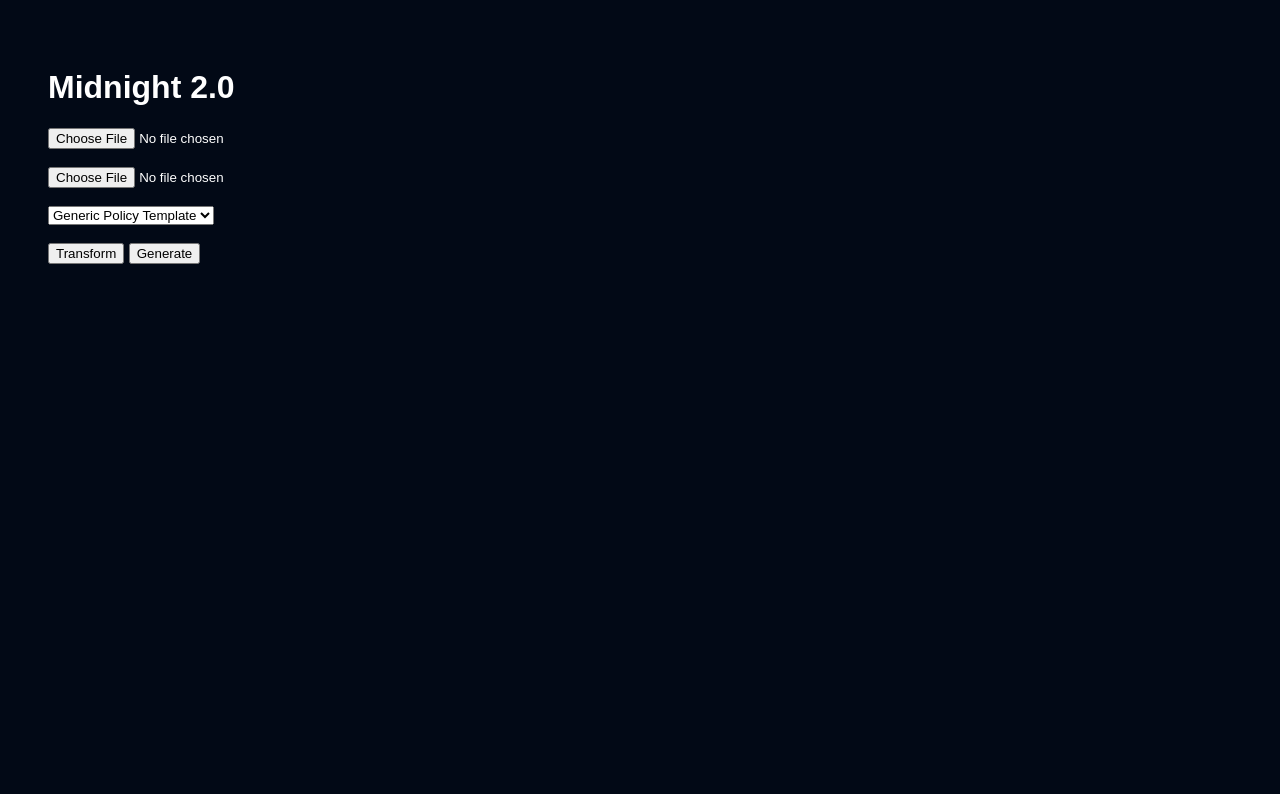
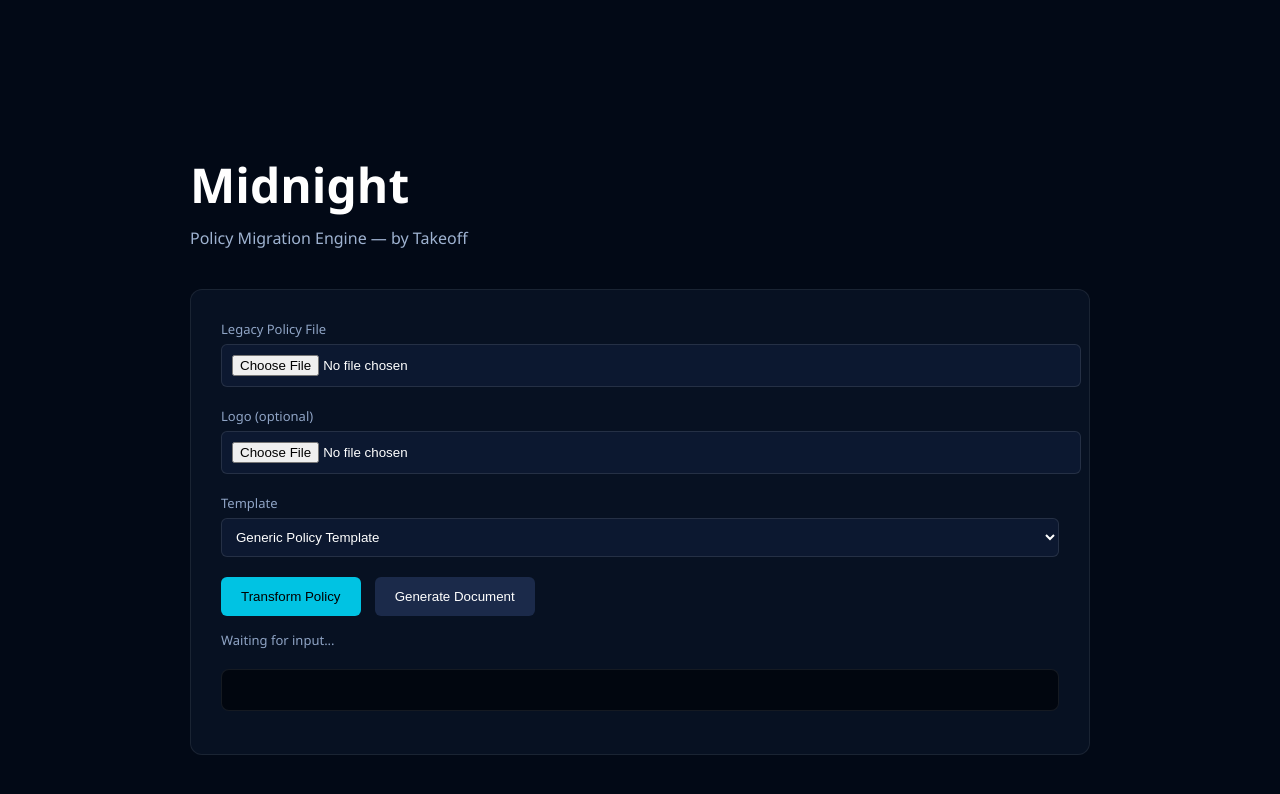
Before and after one commit to Wordups/Midnight-2.0, a plain HTML site: page frontend/index.html in a window 1280 px wide. Drawn offline with Linux system fonts and the light colour scheme.

Commit message:
Update index.html

```diff
--- a/frontend/index.html
+++ b/frontend/index.html
@@ -1,61 +1,202 @@
 <!DOCTYPE html>
-<html>
+<html lang="en">
 <head>
-  <title>Midnight</title>
+<meta charset="UTF-8">
+<title>Midnight — Policy Migration Engine</title>
+
+<style>
+body {
+  margin:0;
+  font-family:Segoe UI, sans-serif;
+  background:#020916;
+  color:white;
+}
+
+.container {
+  max-width:900px;
+  margin:80px auto;
+  padding:40px;
+}
+
+h1 {
+  font-size:48px;
+  margin-bottom:10px;
+}
+
+.subtitle {
+  color:#9fb3d1;
+  margin-bottom:40px;
+}
+
+.card {
+  background:#071122;
+  padding:30px;
+  border-radius:12px;
+  border:1px solid rgba(255,255,255,0.08);
+}
+
+label {
+  display:block;
+  margin-bottom:6px;
+  font-size:13px;
+  color:#8fa4c5;
+}
+
+input, select {
+  width:100%;
+  padding:10px;
+  margin-bottom:20px;
+  background:#0c1830;
+  border:1px solid rgba(255,255,255,0.1);
+  color:white;
+  border-radius:6px;
+}
+
+button {
+  padding:12px 20px;
+  margin-right:10px;
+  border:none;
+  border-radius:6px;
+  cursor:pointer;
+}
+
+.primary {
+  background:#00c3e3;
+  color:black;
+}
+
+.secondary {
+  background:#1b2a4a;
+  color:white;
+}
+
+#status {
+  margin-top:15px;
+  font-size:13px;
+  color:#8fa4c5;
+}
+
+pre {
+  background:#01060f;
+  padding:20px;
+  margin-top:20px;
+  max-height:300px;
+  overflow:auto;
+  color:#dce6f5;
+  border:1px solid rgba(255,255,255,0.08);
+  border-radius:8px;
+  white-space:pre-wrap;
+  word-break:break-word;
+}
+</style>
 </head>
 
-<body style="background:#020916;color:white;font-family:sans-serif;padding:40px">
+<body>
 
-<h1>Midnight 2.0</h1>
+<div class="container">
 
-<input type="file" id="file"><br><br>
-<input type="file" id="logo"><br><br>
+<h1>Midnight</h1>
+<div class="subtitle">Policy Migration Engine — by Takeoff</div>
 
+<div class="card">
+
+<label>Legacy Policy File</label>
+<input type="file" id="file">
+
+<label>Logo (optional)</label>
+<input type="file" id="logo">
+
+<label>Template</label>
 <select id="template">
   <option>Generic Policy Template</option>
-</select><br><br>
+  <option>Wipro HealthPlan Services</option>
+</select>
 
-<button onclick="preview()">Transform</button>
-<button onclick="generate()">Generate</button>
+<button class="primary" onclick="preview()">Transform Policy</button>
+<button class="secondary" onclick="generate()">Generate Document</button>
+
+<div id="status">Waiting for input...</div>
 
 <pre id="output"></pre>
 
+</div>
+</div>
+
 <script>
-let data = null;
-let logo = null;
+
+let policyData = null;
+let logoToken = null;
+
+function setStatus(msg) {
+  document.getElementById("status").textContent = msg;
+}
 
 async function preview() {
-  const f = document.getElementById("file").files[0];
-  const l = document.getElementById("logo").files[0];
-  const t = document.getElementById("template").value;
+  const file = document.getElementById("file").files[0];
+  const logo = document.getElementById("logo").files[0];
+  const template = document.getElementById("template").value;
+  const output = document.getElementById("output");
+
+  if (!file) {
+    setStatus("Upload a file first.");
+    return;
+  }
+
+  setStatus("Processing...");
+  output.textContent = "";
 
   const form = new FormData();
-  form.append("source_file", f);
-  form.append("template_name", t);
-  if (l) form.append("logo_file", l);
+  form.append("source_file", file);
+  form.append("template_name", template);
+  if (logo) form.append("logo_file", logo);
 
+  try {
     const res = await fetch("http://127.0.0.1:8000/api/migrate/preview", {
       method: "POST",
       body: form
     });
 
-  const json = await res.json();
-  data = json.policy_data;
-  logo = json.logo_token;
+    const data = await res.json();
+    console.log("Preview response:", data);
 
-  document.getElementById("output").textContent =
-    JSON.stringify(data, null, 2);
+    if (!res.ok) {
+      throw new Error(data.detail || "Preview failed.");
+    }
+
+    policyData = data.policy_data;
+    logoToken = data.logo_token;
+
+    // Show FULL response for debugging
+    output.textContent = JSON.stringify(data, null, 2);
+
+    setStatus("Preview ready.");
+  } catch (e) {
+    output.textContent = "ERROR:\n" + e.message;
+    setStatus("Error: " + e.message);
+  }
 }
 
 async function generate() {
+  if (!policyData) {
+    setStatus("Run preview first.");
+    return;
+  }
+
+  setStatus("Generating document...");
+
+  try {
     const res = await fetch("http://127.0.0.1:8000/api/migrate/generate", {
       method: "POST",
-    headers: {"Content-Type":"application/json"},
+      headers: { "Content-Type": "application/json" },
       body: JSON.stringify({
-      policy_data: data,
-      logo_token: logo
+        policy_data: policyData,
+        logo_token: logoToken
       })
     });
+
+    if (!res.ok) {
+      throw new Error("Generate failed");
+    }
 
     const blob = await res.blob();
     const url = window.URL.createObjectURL(blob);
@@ -64,7 +205,13 @@ async function generate() {
     a.href = url;
     a.download = "policy.docx";
     a.click();
+
+    setStatus("Download complete.");
+  } catch (e) {
+    setStatus("Error: " + e.message);
   }
+}
+
 </script>
 
 </body>
```
Lines whose indentation alone changed are shown as unchanged.
